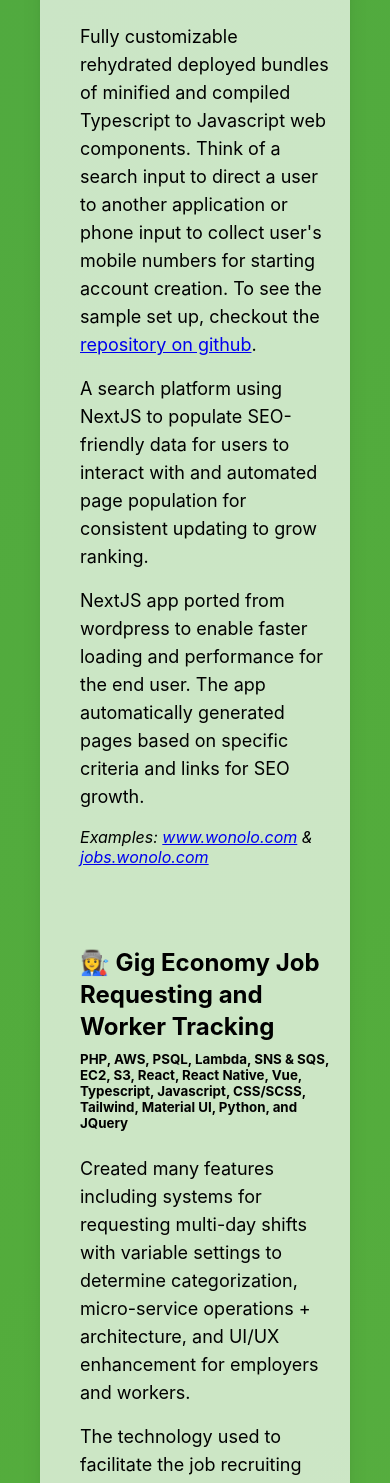
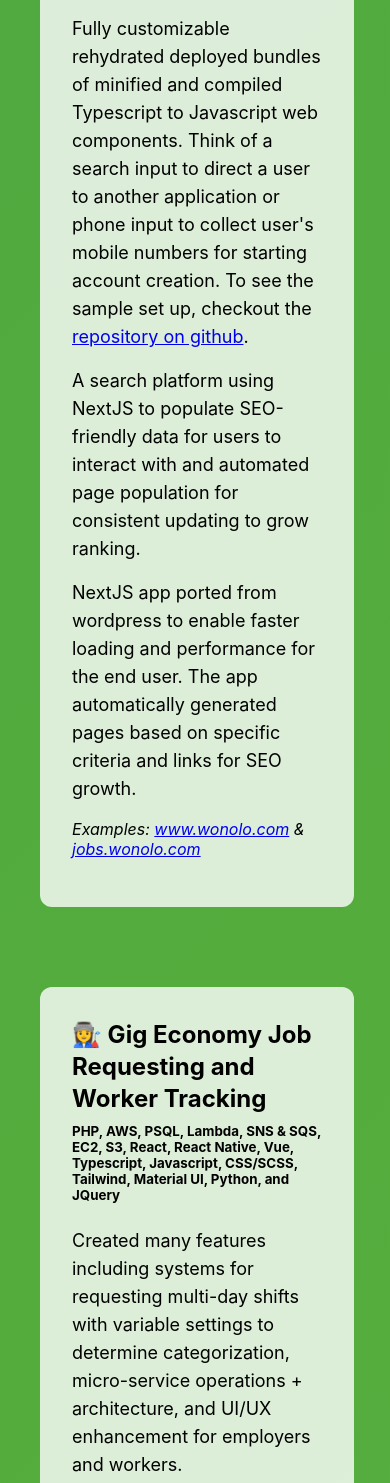
Before and after one commit to y04nqt/y04nqt.github.io, a React (Create React App) app: page / in a window 390 px wide. Shown: the part 1261-2744 px from the top of the page. Built offline with nearby package versions, Linux system fonts and the light colour scheme.

Commit message:
styled updates for mobile vs desktop

```diff
--- a/src/components/WakatimeChart.tsx
+++ b/src/components/WakatimeChart.tsx
@@ -1,6 +1,6 @@
 const WakatimeChart = () => {
   return (
-    <figure className="w-[calc(100%-144px)] sm:w-1/2 px-8 mx-auto mt-10 bg-white bg-opacity-50 shadow-xl rounded-xl">
+    <figure className="w-[calc(100%-144px)] sm:w-1/2 px-8 py-4 mx-auto mt-10 bg-white bg-opacity-80 shadow-xl rounded-xl">
       <embed src="https://wakatime.com/share/@y04nqt/325a5df3-3e3f-449f-bfd2-8e9a7de920a2.svg"></embed>
     </figure>
   );
--- a/src/components/WorkSection.tsx
+++ b/src/components/WorkSection.tsx
@@ -3,8 +3,8 @@ const WorkSection = () => {
         <div className="p-10" id="project-section">
             <h3 className="mb-1 text-4xl">Projects & Career Highlights</h3>
             <small className="text-lg">Some of the main highlights I'd like to share.</small>
-            <ul className="p-10 m-0 mt-10 text-left list-none bg-white rounded-lg shadow-xl bg-opacity-70">
-                <li className="m-0 min-w-[250px] max-w-[600px]">
+            <ul className="p-0 m-0 mt-10 text-left list-none rounded-lg sm:shadow-xl sm:p-10 sm:bg-white sm:bg-opacity-70">
+                <li className="bg-white bg-opacity-80 sm:bg-opacity-0 rounded-xl p-8 sm:p-0 m-0 min-w-[250px] max-w-[600px]">
                     <h4 className="mt-0 mb-0 mb-2 text-2xl">📈 Growth SEO</h4>
                     <small className="block mb-6 font-bold">Typescript, NextJS, Firebase, GraphQL, NX, React, Redux, Material UI, Tailwind, Styled Components, Ruby On Rails, Webpack, Netlify, and Javascript</small>
                     <ul className="p-0 m-0 text-lg list-none sm:list-disc sm:pl-8">
@@ -20,7 +20,7 @@ const WorkSection = () => {
                     </ul>
                     <p className="italic">Examples: <a href="https://www.wonolo.com" target="_blank" rel="noreferrer">www.wonolo.com</a> & <a href="https://jobs.wonolo.com" target="_blank" rel="noreferrer">jobs.wonolo.com</a></p>
                 </li>
-                <li className="m-0 mt-20 ml-auto min-w-[250px] max-w-[600px]">
+                <li className="bg-white bg-opacity-80 sm:bg-opacity-0 rounded-xl p-8 sm:p-0 m-0 mt-20 ml-auto min-w-[250px] max-w-[600px]">
                     <h4 className="mt-0 mb-0 mb-2 text-2xl">👩‍🏭 Gig Economy Job Requesting and Worker Tracking</h4>
                     <small className="block mb-6 font-bold">PHP, AWS, PSQL, Lambda, SNS & SQS, EC2, S3, React, React Native, Vue, Typescript, Javascript, CSS/SCSS, Tailwind, Material UI, Python, and JQuery</small>
                     <ul className="p-0 m-0 text-lg list-none sm:list-disc sm:pl-8">
@@ -36,7 +36,7 @@ const WorkSection = () => {
                     </ul>
                     <p className="italic">You can find what remains of the company at <a href="https://moonrise.works" target="_blank" rel="noreferrer">moonrise.works</a>.</p>
                 </li>
-                <li className="m-0 mt-20 min-w-[250px] max-w-[600px]">
+                <li className="bg-white bg-opacity-80 sm:bg-opacity-0 rounded-xl p-8 sm:p-0 m-0 mt-20 min-w-[250px] max-w-[600px]">
                     <h4 className="mt-0 mb-0 mb-2 text-2xl">☎️ Online Call Center Application</h4>
                     <small className="block mb-6 font-bold">React, PHP, PSQL, Twilio, Tailwind, Styled Components, and AWS</small>
                     <ul className="p-0 m-0 text-lg list-none sm:list-disc sm:pl-8">
@@ -52,7 +52,7 @@ const WorkSection = () => {
                     </ul>
                     <p className="italic">This technology was built for <a href="https://moonrise.works" target="_blank" rel="noreferrer">moonrise.works</a> as another business vertical to create jobs for people who needed flexible work.</p>
                 </li>
-                <li className="m-0 mt-20 ml-auto min-w-[250px] max-w-[600px]">
+                <li className="bg-white bg-opacity-80 sm:bg-opacity-0 rounded-xl p-8 sm:p-0 m-0 mt-20 ml-auto min-w-[250px] max-w-[600px]">
                     <h4 className="mt-0 mb-0 mb-2 text-2xl">📑 Remote I-9 Verification for W2 Work Application</h4>
                     <small className="block mb-6 font-bold">Python, Flask, PSQL, React, Material UI, Javascript, and WebRTC</small>
                     <ul className="p-0 m-0 text-lg list-none sm:list-disc sm:pl-8">
@@ -68,7 +68,7 @@ const WorkSection = () => {
                     </ul>
                     <p className="italic">This technology was built for <a href="https://moonrise.works" target="_blank" rel="noreferrer">moonrise.works</a> as another business vertical to create more tools within the business's ecosystem.</p>
                 </li>
-                <li className="m-0 mt-20 min-w-[250px] max-w-[600px]">
+                <li className="bg-white bg-opacity-80 sm:bg-opacity-0 rounded-xl p-8 sm:p-0 m-0 mt-20 min-w-[250px] max-w-[600px]">
                     <h4 className="mt-0 mb-0 mb-2 text-2xl">🌐 Qlik Sense Web 'Mashups'</h4>
                     <small className="block mb-6 font-bold">React, Javascript, JQuery, Redux, Qlik, and CSS</small>
                     <ul className="p-0 m-0 text-lg list-none sm:list-disc sm:pl-8">
@@ -84,7 +84,7 @@ const WorkSection = () => {
                     </ul>
                     <p className="italic">This technology was very new at the time of implementation. It had a big impact on making data more accessible on the web.</p>
                 </li>
-                <li className="m-0 mt-20 ml-auto min-w-[250px] max-w-[600px]">
+                <li className="bg-white bg-opacity-80 sm:bg-opacity-0 rounded-xl p-8 sm:p-0 m-0 mt-20 ml-auto min-w-[250px] max-w-[600px]">
                     <h4 className="mt-0 mb-0 mb-2 text-2xl">🚕 A to B Uber/Lyft like Application</h4>
                     <small className="block mb-6 font-bold">Angular 1.X, Javascript, PSQL, CSS/SCSS, Python, Flask, CakePHP, PHP, PhoneGap, Cordova, JQuery, and Heroku</small>
                     <ul className="p-0 m-0 text-lg list-none sm:list-disc sm:pl-8">
```
